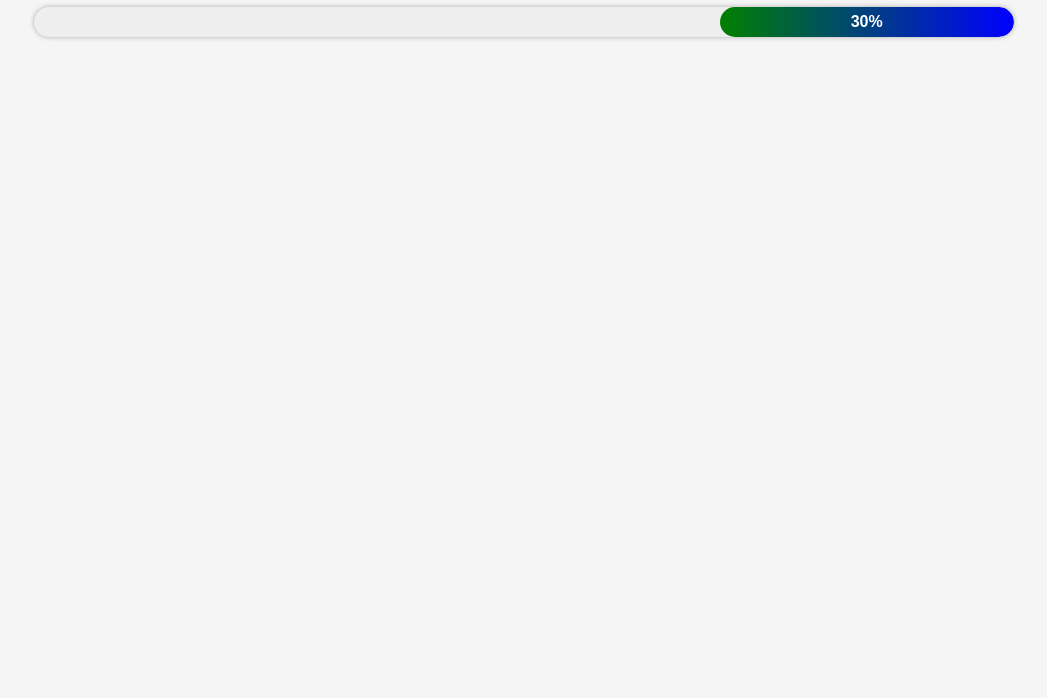
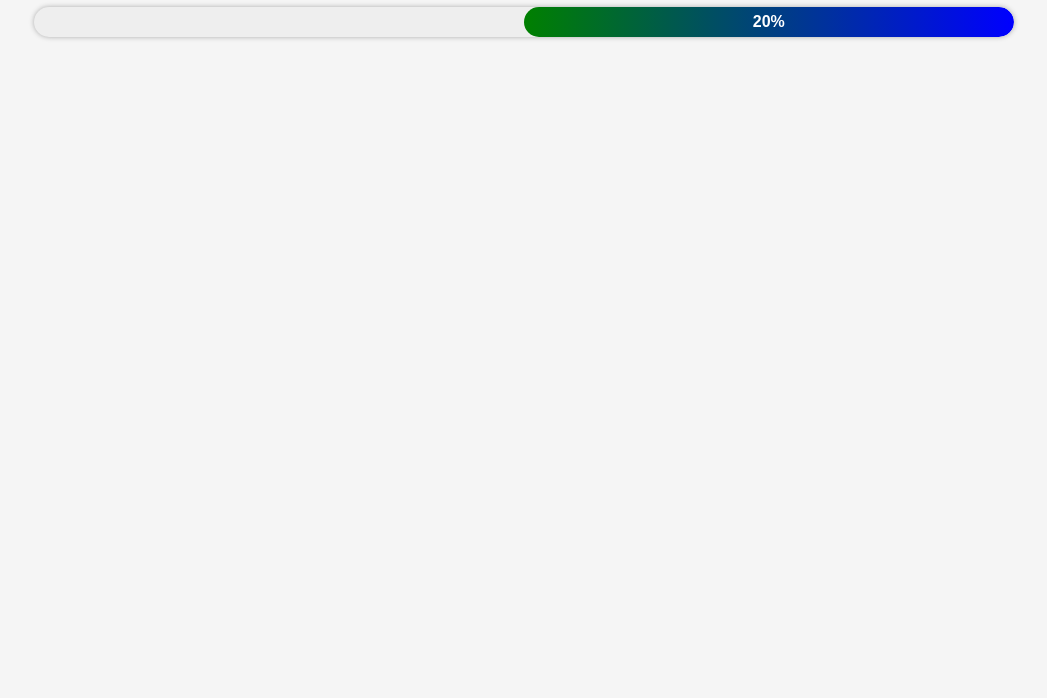
Before and after one commit to basart886-commits/progress, a plain HTML site: page index.html in a window 1280 px wide. Shown: the part 102-800 px from the top of the page, without its empty margins (116-1163 px from the left). Drawn offline with Linux system fonts and the light colour scheme.

Commit message:
Update index.html

```diff
--- a/index.html
+++ b/index.html
@@ -30,11 +30,11 @@
 
     .progress-bar {
       height: 100%;
-      width: 30%; /* ← هنا غيّر الرقم للنسبة */
+      width: 20%; /* ← هنا غيّر الرقم للنسبة */
 
       width: 30%;
 
-      width: 30%;
+      width: 50%;
       background: linear-gradient(to right, green, blue);
       border-radius: 20px;
       text-align: center;
@@ -48,7 +48,11 @@
 <body>
   <h1>🌟نسبة الاسماء 🌟</h1>
   <div class="progress-container">
+    <div class="progress-bar">20%</div>
+
     <div class="progress-bar">30%</div>
+
+    <div class="progress-bar">50%</div>
   </div>
 </body>
 </html>
```
